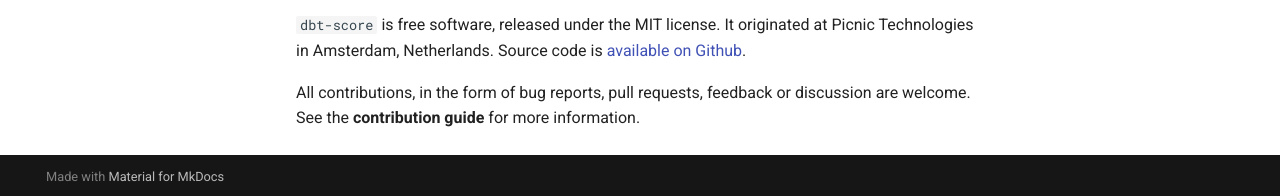
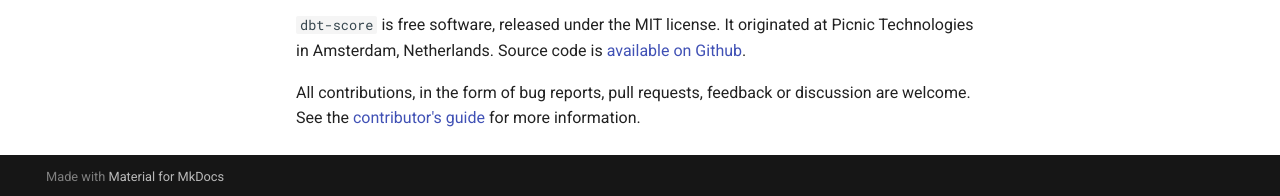
Before and after one commit to PicnicSupermarket/dbt-score, an MkDocs documentation site: the page built from docs/index.md, in a window 1280 px wide and 900 px high, scrolled down 791 px. Shown: the part 701-897 px from the top of the window. Built offline with MkDocs 1.6.1 and Material for MkDocs 9.7.7, drawn with Linux system fonts in a browser that asks for light colours; comment, search, counter and statistics services are not loaded.

Commit message:
Fix link in doc homepage (#150)
And fix indentation in docstring.

```diff
--- a/docs/index.md
+++ b/docs/index.md
@@ -63,4 +63,5 @@ Picnic Technologies in Amsterdam, Netherlands. Source code is
 [available on Github](https://github.com/PicnicSupermarket/dbt-score).
 
 All contributions, in the form of bug reports, pull requests, feedback or
-discussion are welcome. See the **contribution guide** for more information.
+discussion are welcome. See the [contributor's guide](contributing.md) for more
+information.
```
Also changed, not shown: 1 other file.
